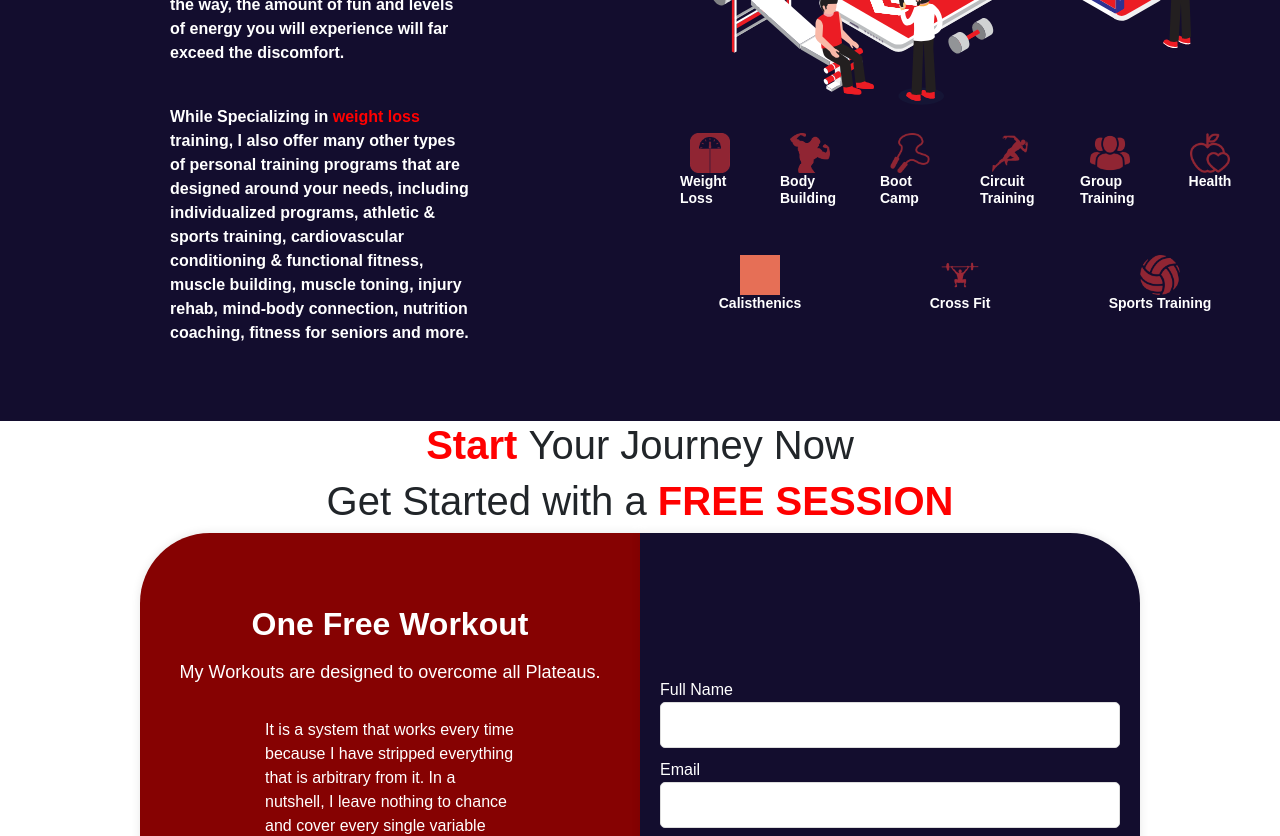
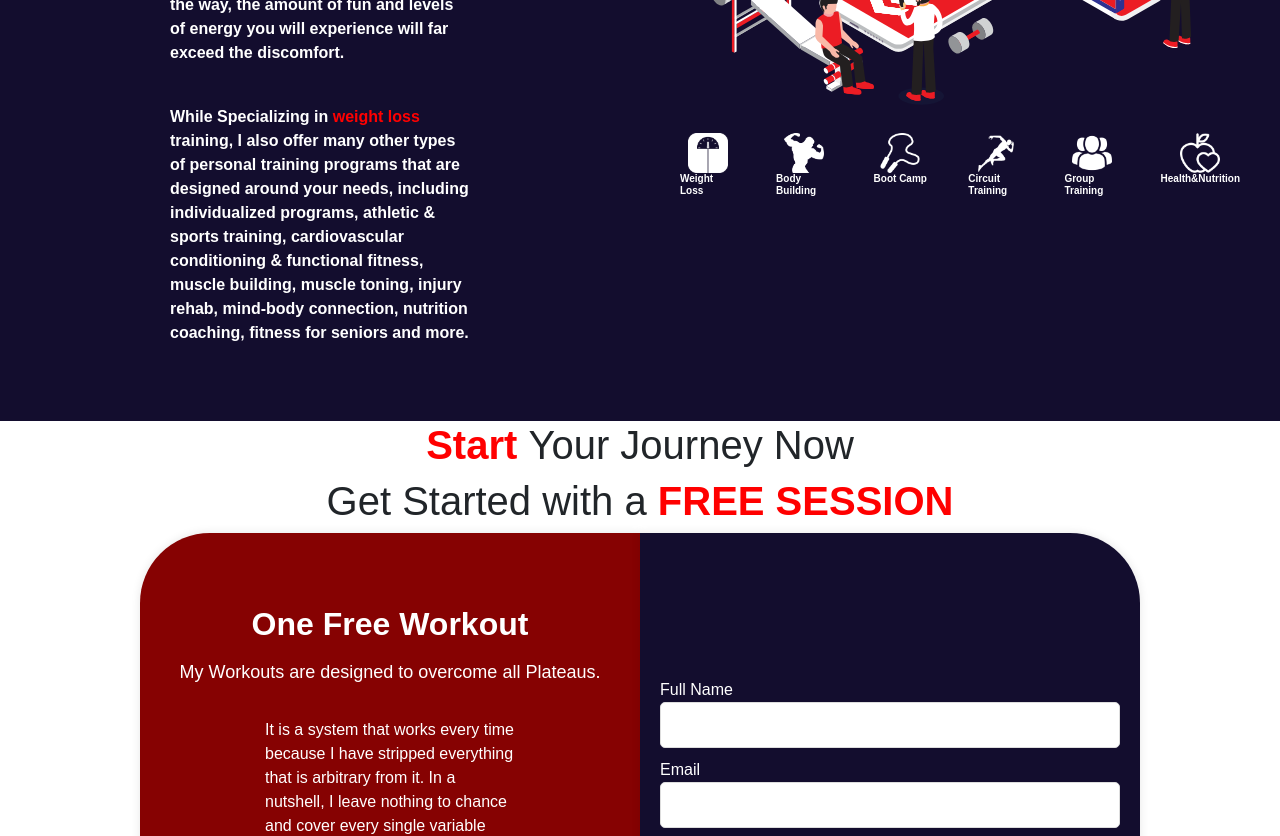
Before and after one commit to MariooY2/PTPortfolio, a React (Vite) app: page / in a window 1280 px wide. Shown: the part 2280-3116 px from the top of the page. Built offline with nearby package versions, Linux system fonts and the light colour scheme; grey boxes are pictures that could not be loaded; a web font is replaced by a local one.

Commit message:
fixed pictures

```diff
--- a/src/assets/programs.jsx
+++ b/src/assets/programs.jsx
@@ -18,20 +18,8 @@ const allthecomponents = [
     image: "Gallery/GroupTraining.png",
   },
   {
-    header: "Health",
+    header: "Health&Nutrition",
     image: "Gallery/healthandnutrition.png",
-  },
-  {
-    header: "Calisthenics",
-    image: "Gallery/calisthenics1.png",
-  },
-  {
-    header: "Cross Fit",
-    image: "Gallery/crossfit.png",
-  },
-  {
-    header: "Sports Training",
-    image: "Gallery/sportstraining.png",
   },
 ];
 
@@ -60,7 +48,7 @@ function MethodsList(props) {
   return (
     <div className="disp flex-item">
       <img className="icon images" src={props.im} alt={props.key} />
-      <h1 className="small bolder">{props.header}</h1>
+      <h1 className="small bolder centerk">{props.header}</h1>
     </div>
   );
   }
--- a/src/index.css
+++ b/src/index.css
@@ -329,8 +329,7 @@ html {
   justify-content: space-between;
 }
 .icon {
-  filter: invert(20%) sepia(100%) saturate(1000%) hue-rotate(-40deg)
-    brightness(0.9);
+  filter: invert(100%)
 }
 .upalittle {
   margin-top: -15px;
@@ -340,6 +339,13 @@ html {
   align-items: center;
   justify-content: center;
 }
+.centerk{
+  display: flex;
+  justify-content: center;
+  align-items: center;
+  font-size: 10px !important;
+}
+
 .bolder1 {
   font-weight: bolder;
 }
```
